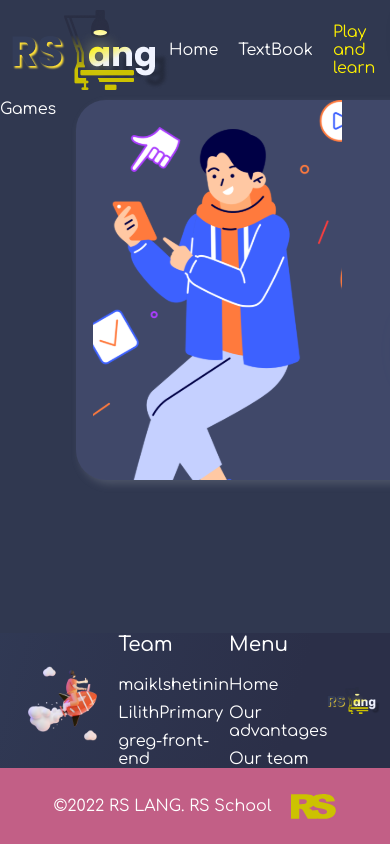
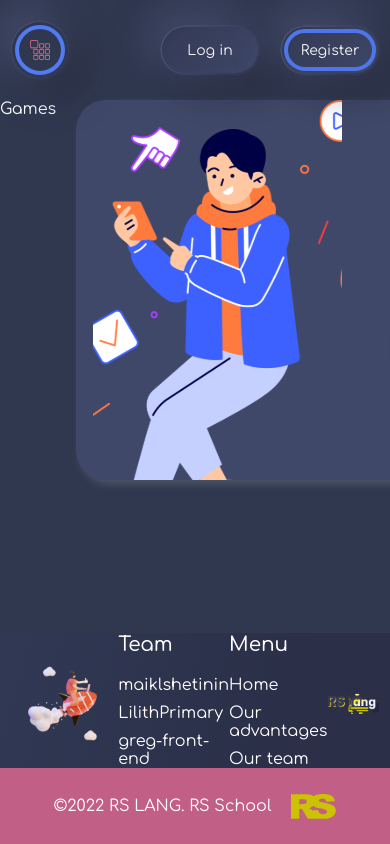
Before and after one commit to greg-front-end/rslang, a React (Create React App) app: page /games in a window 390 px wide. Built offline with nearby package versions, Linux system fonts and the light colour scheme; no server answers.

Commit message:
feat: add adaptive for header log out and background color for header when scrolling

```diff
--- a/src/components/Header/HeaderLogOut/HeaderLogOut.tsx
+++ b/src/components/Header/HeaderLogOut/HeaderLogOut.tsx
@@ -1,25 +1,64 @@
-import React from 'react';
+import React, { useEffect, useState } from 'react';
 import { Link, NavLink } from 'react-router-dom';
 
 import LogoImg from '../../../assets/img/logo/dark/logo-desktop-dark.png';
+import { toggleSideBar } from '../../../features/sideBarSlice';
+import { useAppDispatch } from '../../../hooks/useAppDispatch';
+import { useAppSelector } from '../../../hooks/useAppSelector';
+import { SideBarMenu } from '../../SideBarMenu/SideBarMenu';
 
 import styleLogOut from '../../../style/log_out.module.css';
 import style from './style.module.css';
 
 export const HeaderLogOut = () => {
-  const activeLink = ({ isActive }: {isActive: boolean}) => (isActive ? `${styleLogOut.link} ${style.active}` : styleLogOut.link);
+  const activeLink = ({ isActive }: { isActive: boolean }) => (isActive ? `${styleLogOut.link} ${style.active}` : styleLogOut.link);
+
+  const [isActiveBgColor, setIsActiveBgColor] = useState(false);
+  const [isSideBarBtnActive, setIsSideBarBtnActive] = useState(false);
+  const isSideBarActive = useAppSelector((state) => state.sideBar.isActiveSideBar);
+  const dispatch = useAppDispatch();
+  const changeBackground = () => {
+    if (window.scrollY > 75) {
+      setIsActiveBgColor(true);
+    } else {
+      setIsActiveBgColor(false);
+    }
+  };
+  const showSideBarBtn = () => {
+    if (window.innerWidth <= 900) {
+      setIsSideBarBtnActive(true);
+    } else {
+      setIsSideBarBtnActive(false);
+    }
+  };
+  const showSideBar = () => dispatch(toggleSideBar(!isSideBarActive));
+  useEffect(() => {
+    showSideBarBtn();
+    changeBackground();
+  }, []);
+  window.addEventListener('resize', showSideBarBtn);
+  window.addEventListener('scroll', changeBackground);
   return (
-    <header className={style.header}>
+    <header className={isActiveBgColor ? `${style.header} ${style.header_active}` : style.header}>
       <div className="container">
         <div className={style.wrapper}>
-          <div className={style.logo}>
-            <img src={LogoImg} alt="Logo RSLang" />
-          </div>
-          <nav className={style.nav}>
-            <NavLink className={activeLink} to={{ pathname: '/', hash: 'hero' }}>Home</NavLink>
-            <NavLink className={activeLink} to="textbook">TextBook</NavLink>
-            <NavLink className={activeLink} to="games">Play and learn</NavLink>
-            <a className={styleLogOut.link} href="/#our-team">Our team</a>
+          {isSideBarBtnActive
+            && (
+            <div className={style.dashboard}>
+              <SideBarMenu />
+            </div>
+            )}
+          {!isSideBarBtnActive
+            && (
+            <div className={style.logo}>
+              <img src={LogoImg} alt="Logo RSLang" />
+            </div>
+            )}
+          <nav className={isSideBarActive ? `${style.nav} ${style.nav_active}` : style.nav}>
+            <NavLink className={activeLink} onClick={showSideBar} to={{ pathname: '/', hash: 'hero' }}>Home</NavLink>
+            <NavLink className={activeLink} onClick={showSideBar} to="textbook">TextBook</NavLink>
+            <NavLink className={activeLink} onClick={showSideBar} to="games">Play and learn</NavLink>
+            <a className={styleLogOut.link} onClick={showSideBar} href="/#our-team">Our team</a>
           </nav>
           <div className={style.auth_wrapper}>
             <NavLink to="log-in" className={`${style.auth_link} btn`}>Log in</NavLink>
--- a/src/components/Header/HeaderLogOut/style.module.css
+++ b/src/components/Header/HeaderLogOut/style.module.css
@@ -4,6 +4,10 @@
   left: 0;
   top: 0;
   z-index: 100;
+  transition: var(--transitionAll3sec);
+}
+.header_active {
+  background: linear-gradient(296.82deg, #2B2F48 0%, rgba(51, 62, 91, 0.83) 100%);
 }
 
 .wrapper {
@@ -14,7 +18,73 @@
 }
 .nav {
   display: flex;
+  flex-direction: column;
+  justify-content: center;
+  align-items: center;
+  position: absolute;
   gap: 20px;
+  width: 100%;
+  height: 100vh;
+  z-index: 102;
+  top: 0;
+  right: -100%;
+  transition: var(--transitionAll3sec);
+  background: linear-gradient(296.82deg, #2B2F48 0%, rgba(51, 62, 91, 0.83) 100%);
+}
+.nav_active {
+  right: 0;
+}
+.dashboard {
+  width: 60px;
+  height: 60px;
+  position: relative;
+  z-index: 105;
+  transition: var(--transitionAll3sec);
+
+}
+.dashboard button {
+  border-radius: var(--border-radius);
+  padding: 20px;
+  box-shadow: -12.552px -12.552px 41.84px rgb(85 93 131 / 56%), 16.736px 16.736px 37.656px rgb(34 36 45 / 40%), inset 2.092px 2.092px 2.092px rgb(38 49 105 / 5%), inset -2.092px -2.092px 8.368px rgb(83 92 136 / 12%);
+}
+.dashboard button::before {
+  content: "";
+  position: absolute;
+  inset: 0;
+  border-image-slice: 1;
+  border-radius: var(--border-radius);
+  padding: 2px;
+  background: linear-gradient(135deg, rgba(88, 95, 132, 0.7) 0%, rgba(39, 44, 67, 0.7) 100%);
+  -webkit-mask:
+    linear-gradient(#fff 0 0) content-box,
+    linear-gradient(#fff 0 0);
+  -webkit-mask-composite: xor;
+  mask-composite: exclude;
+  z-index: -1;
+}
+.dashboard button::after {
+  content: "";
+  width: 50px;
+  height: 50px;
+  border-radius: var(--border-radius);
+  left: 50%;
+  top: 50%;
+  transform: translate(-50%, -50%);
+  position: absolute;
+  border: 4px solid var(--color-light-blue);
+}
+.dashboard:hover {
+  transform: rotate(10deg);
+}
+.dashboard button {
+  width: 100%;
+  height: 100%;
+}
+.dashboard button svg {
+  fill: var(--color-pink);
+}
+.dashboard button span:nth-child(2) {
+  display: none;
 }
 .btn_register::after {
   content: "";
@@ -32,6 +102,10 @@
   align-items: center;
   gap: var(--pd20);
 }
+.auth_link,
+.auth_btn {
+  font-size: 14px;
+}
 .auth_link {
   display: flex;
   align-items: center;
@@ -41,3 +115,19 @@
   padding: var(--pd10);
   color: inherit;
 }
+@media (min-width: 901px) {
+  .nav {
+    display: flex;
+    flex-direction: row;
+    justify-content: start;
+    background: inherit;
+    position: static;
+    height: inherit;
+    width: auto;
+    gap: 20px;
+  }
+  .auth_link,
+  .auth_btn {
+    font-size: inherit;
+  }
+}
```
